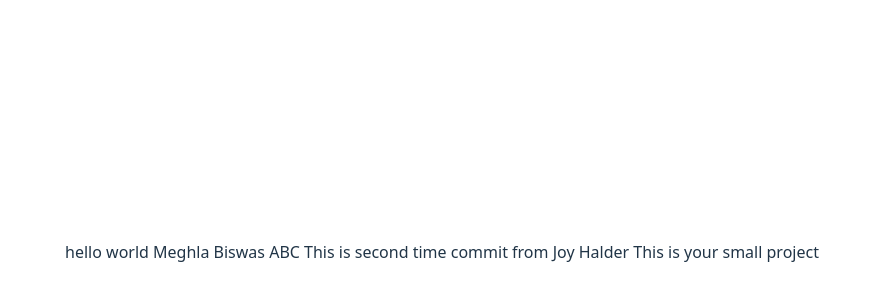
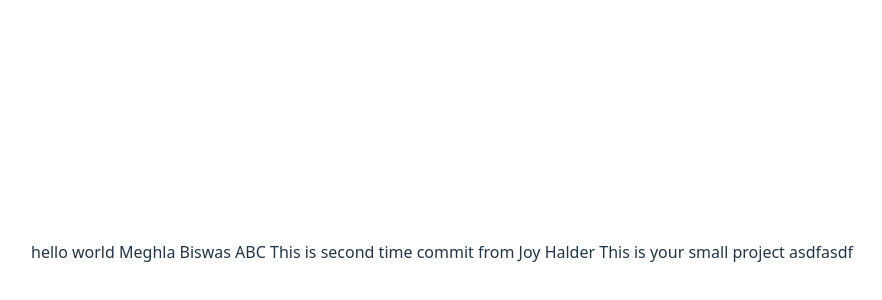
Before and after one commit to ImArijitBasu/Chit-chat-chaos, a React (Vite) app in the folder Client/: page / in a window 1280 px wide. Shown: the part 148-448 px from the top of the page, without its empty margins (198-1080 px from the left). Built offline with nearby package versions, Linux system fonts and the light colour scheme.

Commit message:
added somethings new

```diff
--- a/Client/src/App.jsx
+++ b/Client/src/App.jsx
@@ -10,7 +10,7 @@ function App() {
     <>
       hello world Meghla Biswas ABC
       This is second time commit from Joy Halder
-      This is your small project
+      This is your small project asdfasdf
     </>
   )
 }
```
